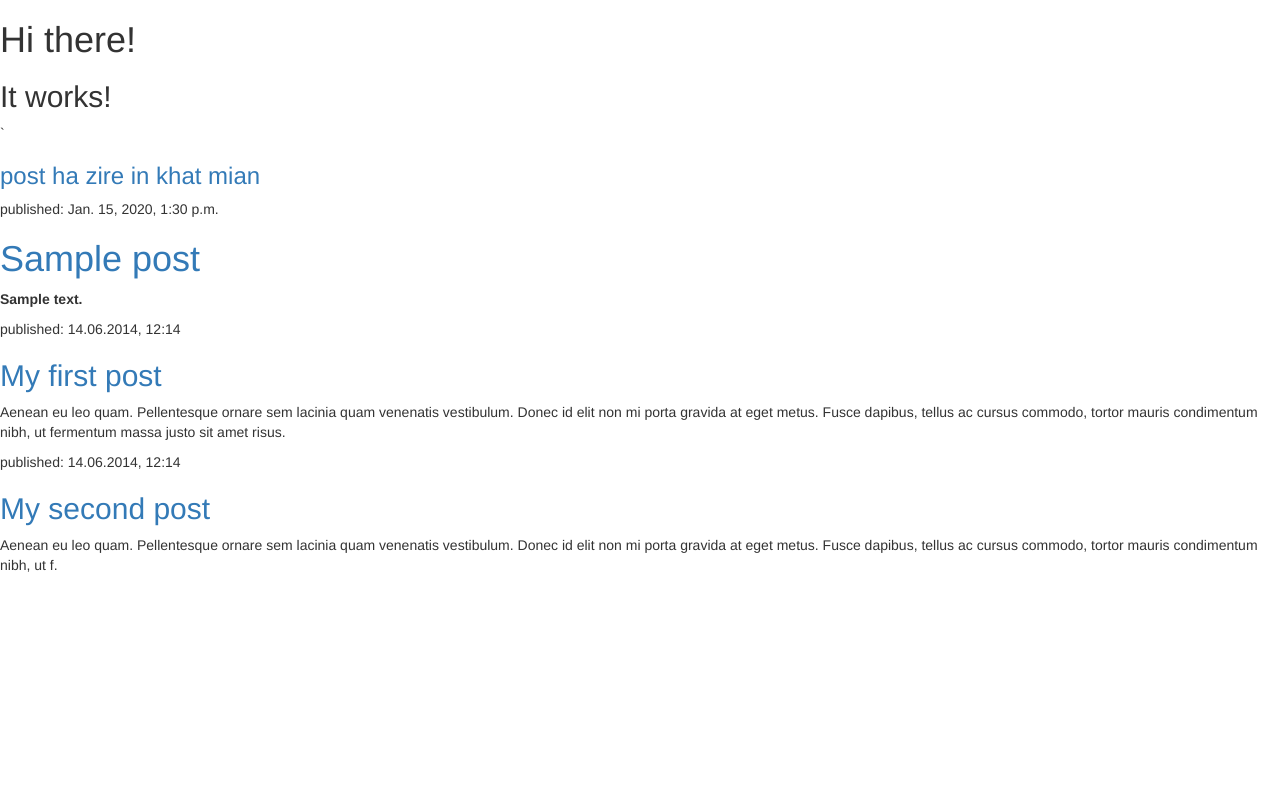
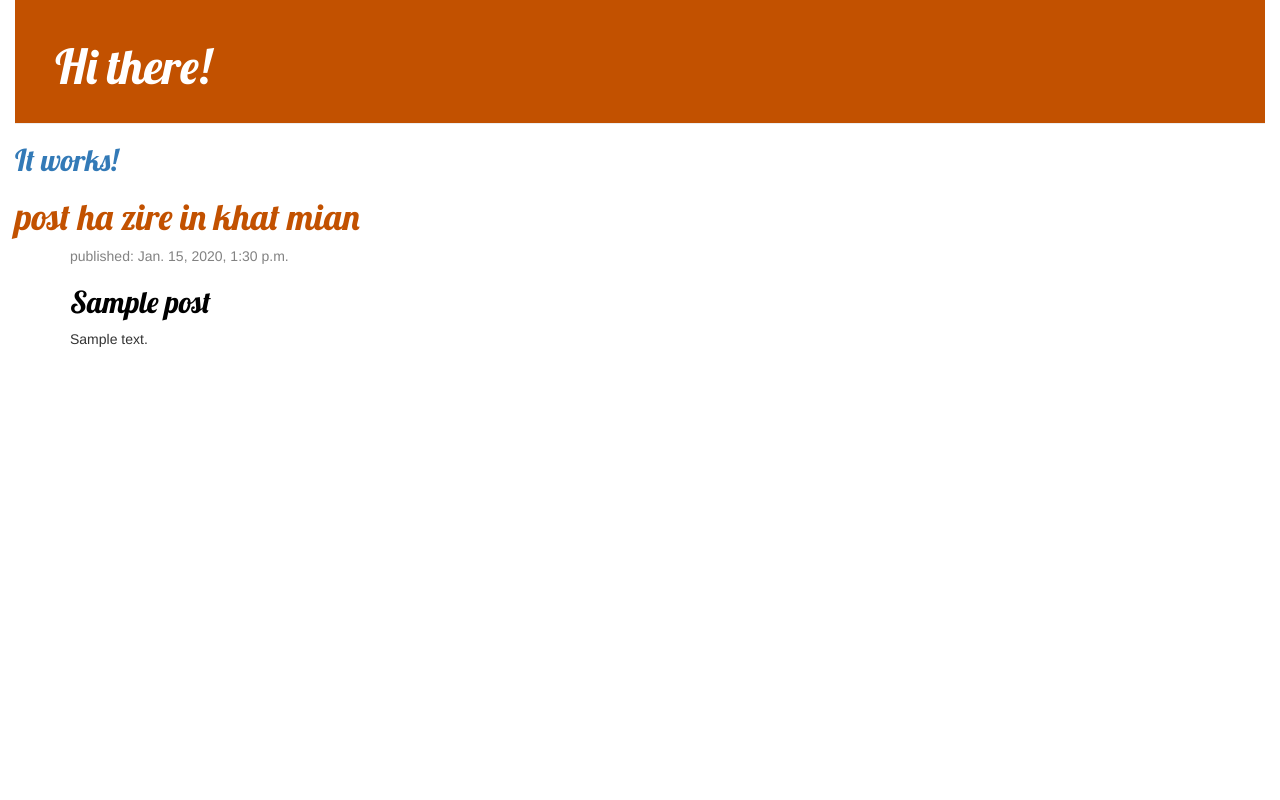
Before and after one commit to mrafshin/my-first-blog, a Django app: template blog/templates/blog/post_list.html in a window 1280 px wide. Run offline with Django 3.2, Linux system fonts and the light colour scheme; the template is opened without the code that fills it: values that come from a table or form of the project are taken from there, others are empty; tables that the repository leaves empty hold one stand-in row (values such as "Sample post"); some libraries are stand-ins or nearby versions.

Commit message:
Edit CSS

```diff
--- a/blog/static/css/blog.css
+++ b/blog/static/css/blog.css
@@ -1 +1,4 @@
-h1 a, h2 a {color: #C25100; }
+h1 a, h2 a {color: rgb(43, 255, 0); }
+body { padding-left: 15px; padding-right: 15px;}
+h1 a, h2 a { color: #C25100; font-family: 'Lobster'; }
+.page-header {     background-color: #C25100;     margin-top: 0;     padding: 20px 20px 20px 40px; } .page-header h1, .page-header h1 a, .page-header h1 a:visited, .page-header h1 a:active {     color: #ffffff;     font-size: 36pt;     text-decoration: none; } .content {     margin-left: 40px; } h1, h2, h3, h4 {     font-family: 'Lobster', cursive; } .date {     color: #828282; } .save {     float: right; } .post-form textarea, .post-form input {     width: 100%; } .top-menu, .top-menu:hover, .top-menu:visited {     color: #ffffff;     float: right;     font-size: 26pt;     margin-right: 20px; } .post {     margin-bottom: 70px; } .post h2 a, .post h2 a:visited {     color: #000000; }
--- a/blog/templates/blog/post_list.html
+++ b/blog/templates/blog/post_list.html
@@ -1,45 +1,38 @@
+{% load static %}
 <html>
     <head>
+        <link href="//fonts.googleapis.com/css?family=Lobster&subset=latin,latin-ext" rel="stylesheet" type="text/css">
+        <link rel="stylesheet" href="//maxcdn.bootstrapcdn.com/bootstrap/3.2.0/css/bootstrap.min.css">
+        <link rel="stylesheet" href="//maxcdn.bootstrapcdn.com/bootstrap/3.2.0/css/bootstrap-theme.min.css">
+        <link rel="stylesheet" href="{% static 'css/blog.css' %}">
         <title>Afshin's blog</title>
+        <title>Afshin's First Website!</title>
     </head>
     <body>
+
+        <div class="page-header">
         <h1>Hi there!</h1>
-        <strong><h2>It works!</h2></strong>
-    </body>
-</html>
-
-<html>
-    <head>
-        <title>Afshin's First Website!</title>
-        <link rel="stylesheet" href="//maxcdn.bootstrapcdn.com/bootstrap/3.2.0/css/bootstrap.min.css">
-        <link rel="stylesheet" href="//maxcdn.bootstrapcdn.com/bootstrap/3.2.0/css/bootstrap-theme.min.css">`
-    </head>
-    <body>
-        <div>
-            <h3><a href="/">post ha zire in khat mian</a></h3>
-        </div>
-        {% for post in posts %}
-
-        <div>
-            <p>published: {{ post.published_date }}</p>
-            <h1><a href="">{{ post.title }}</a></h1>
-            <strong><p>{{ post.text|linebreaksbr }}</p></strong>
         </div>
 
-        {% endfor %}
-
-
+        <a><h2>It works!</h2></a>
         <div>
-            <p>published: 14.06.2014, 12:14</p>
-            <h2><a href="">My first post</a></h2>
-            <p>Aenean eu leo quam. Pellentesque ornare sem lacinia quam venenatis vestibulum. Donec id elit non mi porta gravida at eget metus. Fusce dapibus, tellus ac cursus commodo, tortor mauris condimentum nibh, ut fermentum massa justo sit amet risus.</p>
+            <h1><a href="/">post ha zire in khat mian</a></h1>
         </div>
 
-
-        <div>
-            <p>published: 14.06.2014, 12:14</p>
-            <h2><a href="">My second post</a></h2>
-            <p>Aenean eu leo quam. Pellentesque ornare sem lacinia quam venenatis vestibulum. Donec id elit non mi porta gravida at eget metus. Fusce dapibus, tellus ac cursus commodo, tortor mauris condimentum nibh, ut f.</p>
+        <div class="content container">
+                <div class="row">
+                    <div class="col-md-8">
+                        {% for post in posts %}
+                            <div class="post">
+                                <div class="date">
+                                    <p>published: {{ post.published_date }}</p>
+                                </div>
+                                <h2><a href="">{{ post.title }}</a></h2>
+                                <p>{{ post.text|linebreaksbr }}</p>
+                            </div>
+                        {% endfor %}
+                    </div>
+                </div>
             </div>
     </body>
 </html>
```
Lines whose indentation alone changed are shown as unchanged.
